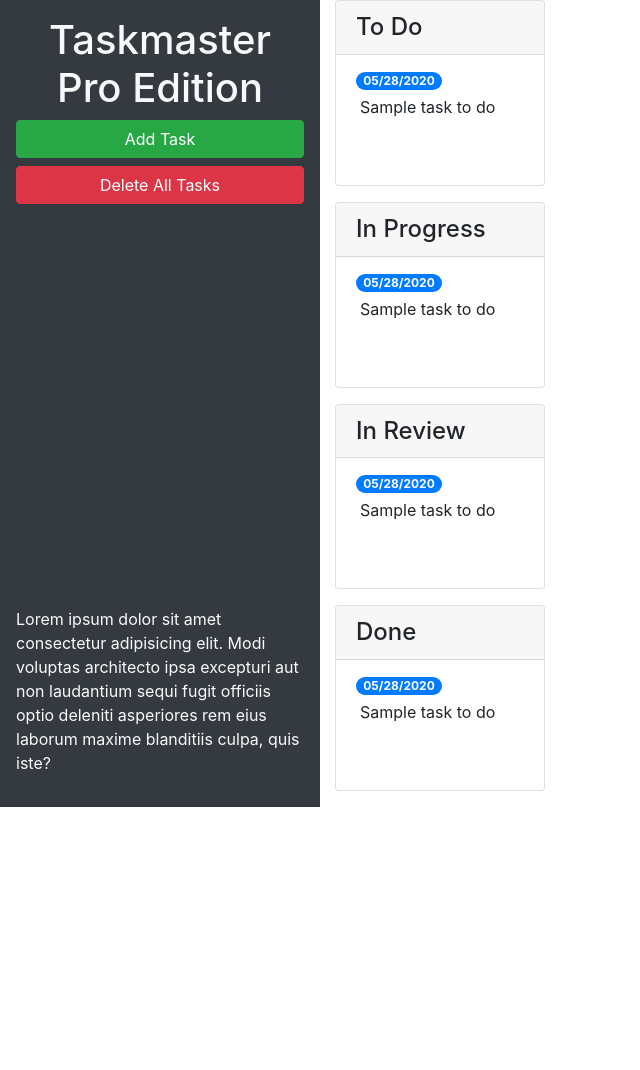
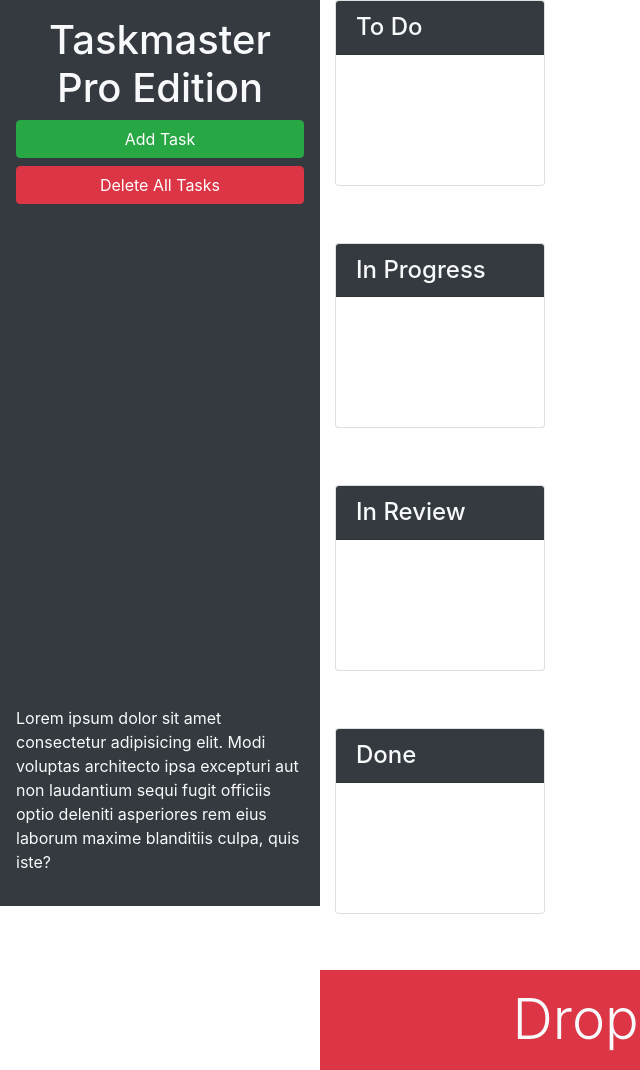
Before and after one commit to gilabadio/taskmaster-pro, a plain HTML site: page taskmaster-starter/index.html in a window 1280 px wide. Shown: the whole page, without its empty margins (0-640 px from the left). Before the commit the page ends 807 px from the top, so only its background shows below. Drawn offline with nearby package versions, Linux system fonts and the light colour scheme.

Commit message:
added drop down delete task

```diff
--- a/taskmaster-starter/index.html
+++ b/taskmaster-starter/index.html
@@ -13,65 +13,70 @@
 <body>
 
   <div class="row min-vh-100 no-gutters">
-    <header class="col-12 col-lg-3 bg-dark text-light d-flex flex-column p-4 p-lg-3">
+    <header class="col-12 col-lg-3 bg-dark text-light sticky-top d-flex flex-column p-4 p-lg-3">
       <h1 class="text-center">Taskmaster Pro Edition</h1>
       <button id="create-task" class="btn btn-block btn-success" data-toggle="modal" data-target="#task-form-modal">Add
         Task</button>
       <button id="remove-tasks" class="btn btn-block btn-danger">Delete All Tasks</button>
-      <p class="mt-auto">Lorem ipsum dolor sit amet consectetur adipisicing elit. Modi voluptas architecto ipsa
+      <p class="mt-auto d-none d-lg-block">Lorem ipsum dolor sit amet consectetur adipisicing elit. Modi voluptas architecto ipsa
         excepturi aut non
         laudantium sequi fugit officiis optio deleniti asperiores rem eius laborum maxime blanditiis culpa, quis iste?
       </p>
     </header>
-<main class="col-12 col-lg-9">
+<main class="col-12 col-lg-9 d-flex flex-column">
   <div class="col-12 col-md-6 col-xl-3 mb-3">
   <div class="card">
-    <h4 class="card-header">To Do</h4>
+    <h4 class="card-header bg-dark text-light">To Do</h4>
     <ul id="list-toDo" class="list-group list-group-flush">
       <li class="list-group-item">
-        <span class="badge badge-primary badge-pill">05/28/2020</span>
-        <p class="m-1">Sample task to do</p>
+        <span class="badge badge-primary badge-pill"></span>
+        <p class="m-1"></p>
       </li>
     </ul>
   </div>
 </div>
 <div class="col-12 col-md-6 col-xl-3 mb-3">
   <div class="card">
-    <h4 class="card-header">
+    <h4 class="card-header bg-dark text-light">
       In Progress
     </h4>
     <ul id="list-inProgress" class="list-group list-group-flush">
       <li class="list-group-item">
-        <span class="badge badge-primary badge-pill">05/28/2020</span>
-        <p class="m-1">Sample task to do</p>
+        <span class="badge badge-primary badge-pill"></span>
+        <p class="m-1"></p>
       </li>
     </ul>
   </div>
 </div>
 <div class="col-12 col-md-6 col-xl-3 mb-3">
   <div class="card">
-    <h4 class="card-header">
+    <h4 class="card-header bg-dark text-light">
       In Review
     </h4>
     <ul id="list-inReview" class="list-group list-group-flush">
       <li class="list-group-item">
-        <span class="badge badge-primary badge-pill">05/28/2020</span>
-        <p class="m-1">Sample task to do</p>
+        <span class="badge badge-primary badge-pill"></span>
+        <p class="m-1"></p>
       </li>
     </ul>
   </div>
 </div>
 <div class="col-12 col-md-6 col-xl-3 mb-3">
   <div class="card">
-    <h4 class="card-header">
+    <h4 class="card-header bg-dark text-light">
       Done
     </h4>
     <ul id="list-done" class="list-group list-group-flush">
       <li class="list-group-item">
-        <span class="badge badge-primary badge-pill">05/28/2020</span>
-        <p class="m-1">Sample task to do</p>
+        <span class="badge badge-primary badge-pill"></span>
+        <p class="m-1"></p>
       </li>
     </ul>
+  </div>
+</div>
+<div id="trash" class="mt-auto">
+  <div class="w-100 bg-danger p-3 text-center text-light display-4 ">
+    Drop Here to Remove.
   </div>
 </div>
     </main>
```
